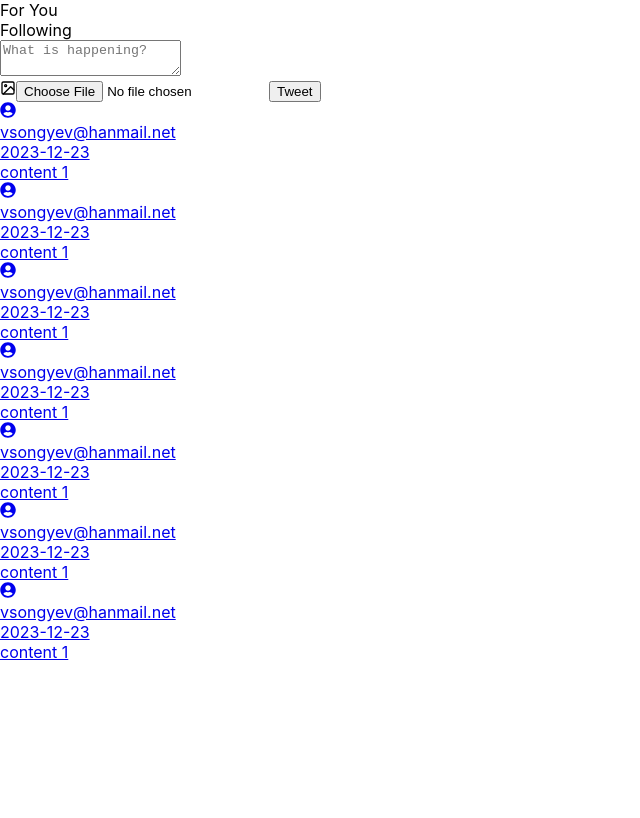
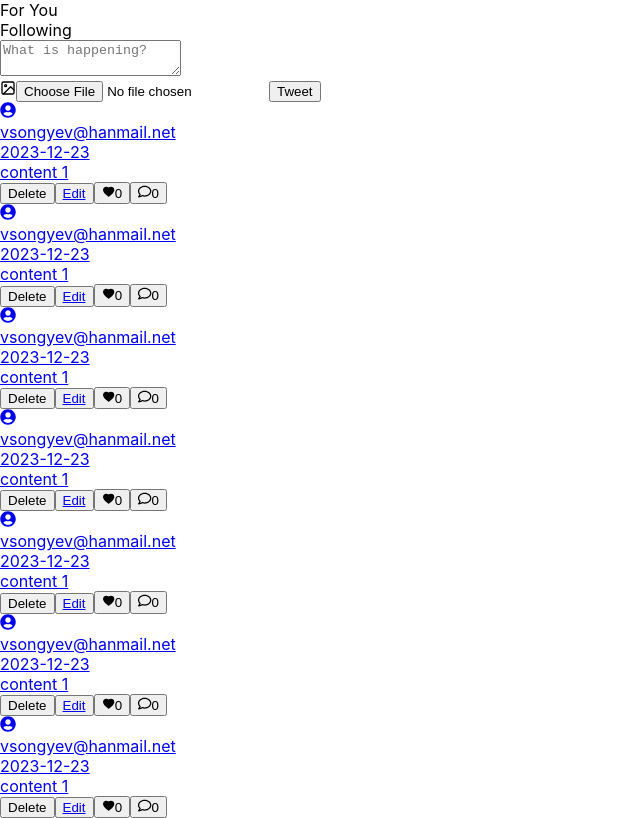
Before and after one commit to songye38/2023_react_twitter_app, a React (Create React App) app in the folder twitter_app_main/: page / in a window 1280 px wide. Shown: the whole page, without its empty margins (0-640 px from the left). Built offline with nearby package versions, Linux system fonts and the light colour scheme.

Commit message:
Update index.tsx 좋아요, 댓글, 수정,삭제 부분 구현

```diff
--- a/twitter_app_main/src/pages/home/index.tsx
+++ b/twitter_app_main/src/pages/home/index.tsx
@@ -1,7 +1,7 @@
 import {FiImage} from 'react-icons/fi'
 import { Link } from 'react-router-dom';
-import { FaUserCircle } from 'react-icons/fa';
-
+import { FaUserCircle,FaRegComment } from 'react-icons/fa';
+import {AiFillHeart} from 'react-icons/ai';
 
 export interface PostProps {
     id : string;
@@ -73,6 +73,9 @@ export default function HomePage(){
     const handleFileUpload = ()=>{
 
     }
+    const handleDelete = ()=>{
+
+    }
 
 
     return (
@@ -107,18 +110,38 @@ export default function HomePage(){
             {/* Tweet Posts */}
             <div className='post'>
                 {posts?.map((post)=>(
+                    <div className='post__box' key={post?.id}>
                         <Link to={`/posts/${post?.id}`}>
                             <div className='post__box-profile'>
                                 <div className='post__flex'>
-                                {post?.profileUrl ? <img src={post?.profileUrl} alt='profile' className='post__box-proflie-img'/> : <FaUserCircle className='post__box-profile-icon'/> }
+                                    {post?.profileUrl ? <img src={post?.profileUrl} alt='profile' className='post__box-proflie-img' /> : <FaUserCircle className='post__box-profile-icon' />}
                                     <div className='post__email'>{post?.email}</div>
                                     <div className='post__createdAt'>{post?.createdAt}</div>
                                 </div>
                                 <div className='post__box-content'>{post?.content}</div>
                             </div>
                         </Link>
+                        <div className='post__box-footer'>
+                            <>
+                                <button type='button' className='post__delete' onClick={handleDelete}>
+                                    Delete
+                                </button>
+                                <button type='button' className='post__edit'>
+                                    <Link to={`/posts/edit/${post?.id}`}>Edit</Link>
+                                </button>
+                            </>
+                                <button type='button' className='post__likes' onClick={handleDelete}>
+                                    <AiFillHeart />
+                                    {post?.likeCount || 0}
+                                </button>
+                                <button type='button' className='post__comments'>
+                                    <FaRegComment />
+                                    {post?.comments?.length || 0}
+                                </button>
+                        </div>
+                    </div>
                 ))}
             </div>
         </div>
-    )
+    );
 }
```
Lines whose indentation alone changed are shown as unchanged.
